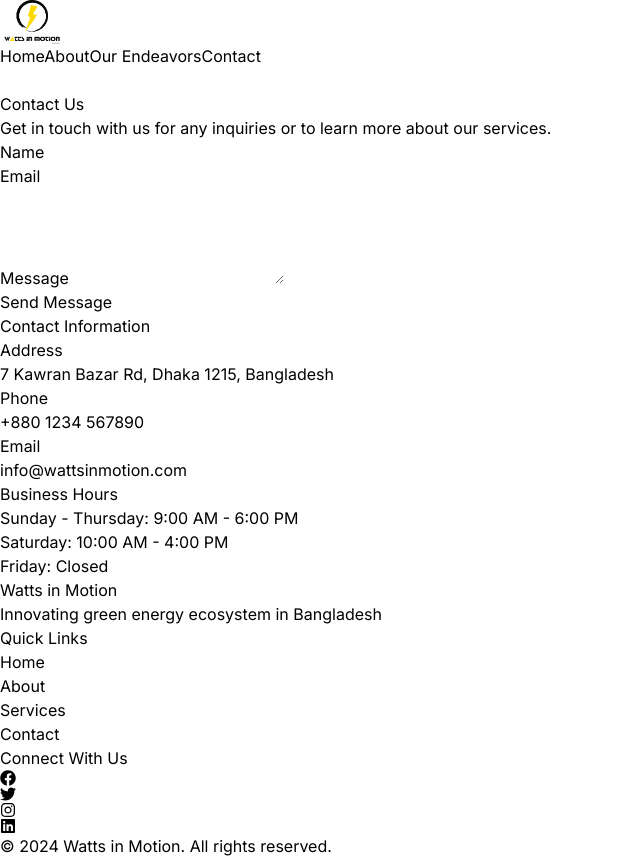
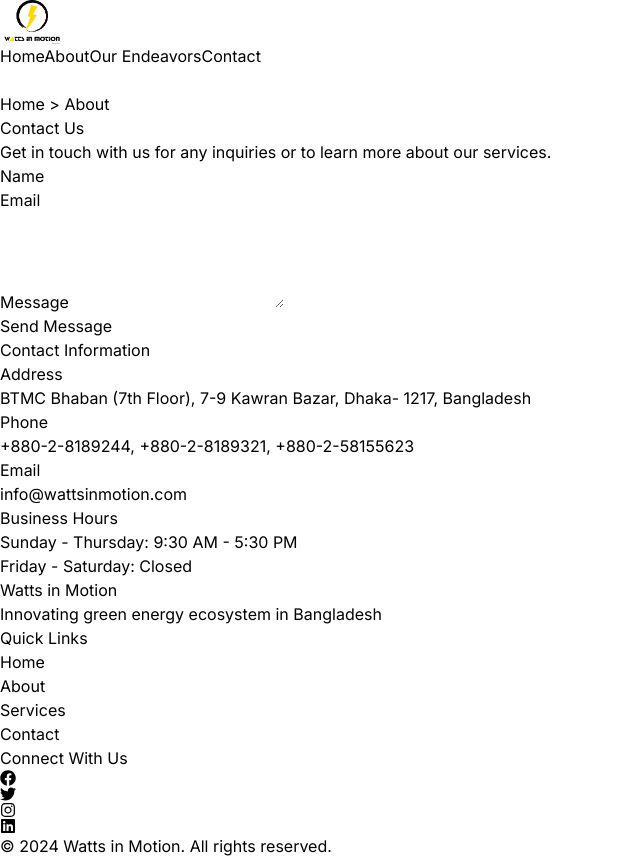
Before and after one commit to Ashik-Ahmed/watts_in_motion_website, a Next.js app: page /contact in a window 1280 px wide. Shown: the whole page, without its empty margins (0-640 px from the left). Built offline with nearby package versions, Linux system fonts and the light colour scheme.

Commit message:
contact page updated

```diff
--- a/src/app/contact/page.jsx
+++ b/src/app/contact/page.jsx
@@ -14,8 +14,31 @@
     }
 
     return (
-        <div className="min-h-screen pt-20">
-            <section className="py-20">
+        <div className="min-h-screen">
+            <section id='services_hero' className="py-20">
+                <div className="container mx-auto px-6">
+                    <div>
+                        <p className='text-green-400'>{`Home > About`}</p>
+                    </div>
+                    {/* <motion.h1
+                        className="text-4xl md:text-5xl font-bold mt-8 mb-4"
+                        initial={{ opacity: 0, y: 20 }}
+                        animate={{ opacity: 1, y: 0 }}
+                        transition={{ duration: 0.8 }}
+                    >
+                        Our Endeavors
+                    </motion.h1>
+                    <motion.p
+                        className="text-xl text-gray-600 mb-12"
+                        initial={{ opacity: 0, y: 20 }}
+                        animate={{ opacity: 1, y: 0 }}
+                        transition={{ duration: 0.8, delay: 0.2 }}
+                    >
+                        To drive the future with clean energy and sustainable solutions, we have outlined our task with careful strategies.
+                    </motion.p> */}
+                </div>
+            </section>
+            <section className="md:py-20 py-8">
                 <div className="container mx-auto px-6">
                     <motion.h1
                         className="text-4xl md:text-5xl font-bold mb-8 text-center"
@@ -83,11 +106,11 @@
                                 <h2 className="text-2xl font-bold mb-6">Contact Information</h2>
                                 <div className="mb-4">
                                     <h3 className="font-bold">Address</h3>
-                                    <p>7 Kawran Bazar Rd, Dhaka 1215, Bangladesh</p>
+                                    <p>BTMC Bhaban (7th Floor), 7-9 Kawran Bazar, Dhaka- 1217, Bangladesh</p>
                                 </div>
                                 <div className="mb-4">
                                     <h3 className="font-bold">Phone</h3>
-                                    <p>+880 1234 567890</p>
+                                    <p>+880-2-8189244, +880-2-8189321, +880-2-58155623</p>
                                 </div>
                                 <div className="mb-4">
                                     <h3 className="font-bold">Email</h3>
@@ -95,9 +118,8 @@
                                 </div>
                                 <div>
                                     <h3 className="font-bold">Business Hours</h3>
-                                    <p>Sunday - Thursday: 9:00 AM - 6:00 PM</p>
-                                    <p>Saturday: 10:00 AM - 4:00 PM</p>
-                                    <p>Friday: Closed</p>
+                                    <p>Sunday - Thursday: 9:30 AM - 5:30 PM</p>
+                                    <p>Friday - Saturday: Closed</p>
                                 </div>
                             </motion.div>
                         </div>
```
